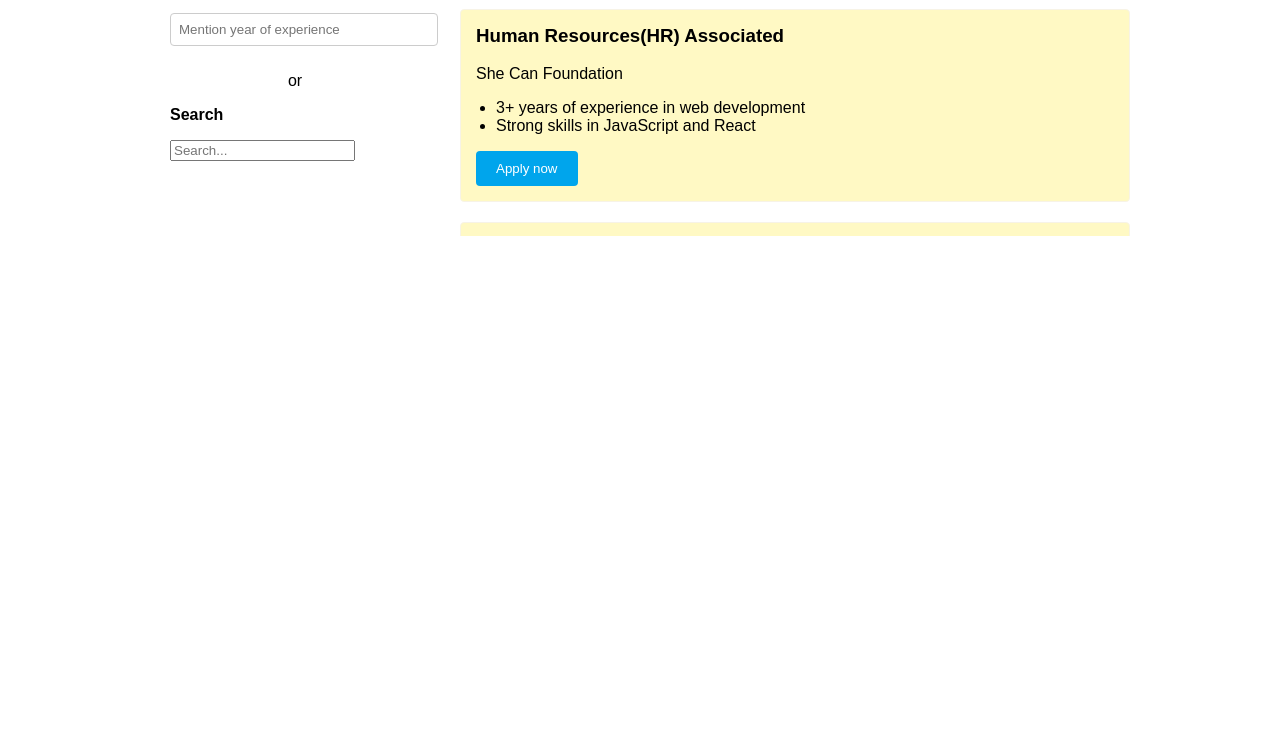
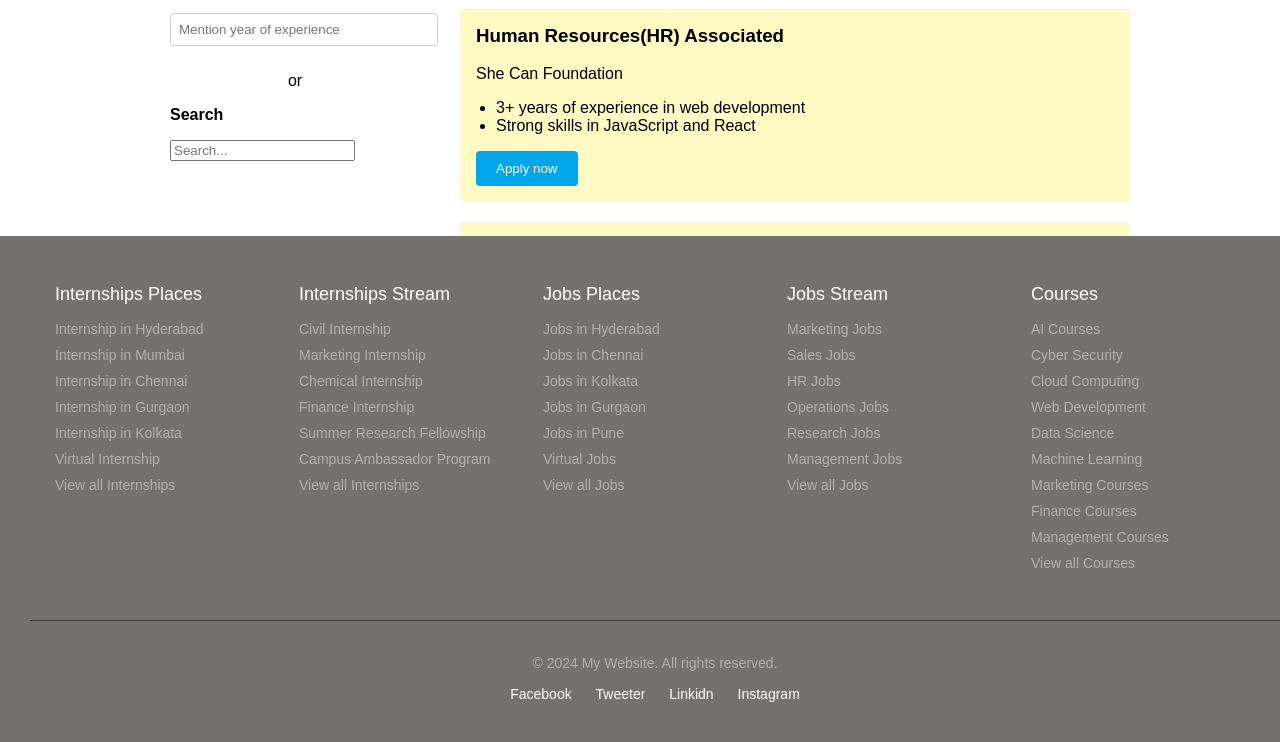
Before and after one commit to raj259968/internsala-clone, a plain HTML site: page index.html in a window 1280 px wide. Shown: the part 564-1306 px from the top of the page. Before the commit the page ends 860 px from the top, so only its background shows below. Drawn offline with Linux system fonts and the light colour scheme.

Commit message:
Add files via upload

```diff
--- a/index.html
+++ b/index.html
@@ -349,11 +349,96 @@
                     </ul>
                     <button class="apply-button">Apply now</button>
                 </div>
-
-
-
             </div>
         </div>
     </div>
+
+
+<footer class="footer-container">
+    <div class="footer-content">
+        <div class="footer-section">
+            <h3>Internships Places</h3>
+            <ul>
+
+                <li><a href="#">Internship in Hyderabad</a></li>
+                <li><a href="#">Internship in Mumbai</a></li>
+                <li><a href="#">Internship in Chennai</a></li>
+                <li><a href="#">Internship in Gurgaon</a></li>
+                <li><a href="#">Internship in Kolkata</a></li>
+                <li><a href="#">Virtual Internship</a></li>
+                <li><a href="#">View all Internships</a></li>
+            </ul>
+        </div>
+
+        <div class="footer-section">
+            <h3>Internships  Stream</h3>
+            <ul>
+
+                <li><a href="#">Civil Internship</a></li>
+                <li><a href="#">Marketing Internship</a></li>
+                <li><a href="#">Chemical Internship</a></li>
+                <li><a href="#">Finance Internship</a></li>
+                <li><a href="#">Summer Research Fellowship</a></li>
+                <li><a href="#">Campus Ambassador Program</a></li>
+                <li><a href="#">View all Internships</a></li>
+            </ul>
+        </div>
+
+        <div class="footer-section">
+            <h3>Jobs Places</h3>
+            <ul>
+
+                <li><a href="#">Jobs in Hyderabad</a></li>
+                <li><a href="#">Jobs in Chennai</a></li>
+                <li><a href="#">Jobs in Kolkata</a></li>
+                <li><a href="#">Jobs in Gurgaon</a></li>
+                <li><a href="#">Jobs in Pune</a></li>
+                <li><a href="#">Virtual Jobs</a></li>
+                <li><a href="#">View all Jobs</a></li>
+            </ul>
+        </div>
+
+        <div class="footer-section">
+            <h3>Jobs Stream</h3>
+            <ul>
+
+                <li><a href="#">Marketing Jobs</a></li>
+                <li><a href="#">Sales Jobs</a></li>
+                <li><a href="#">HR Jobs</a></li>
+                <li><a href="#">Operations Jobs</a></li>
+                <li><a href="#">Research Jobs</a></li>
+                <li><a href="#">Management Jobs</a></li>
+                <li><a href="#">View all Jobs</a></li>
+            </ul>
+        </div>
+
+        <div class="footer-section">
+            <h3>Courses</h3>
+            <ul>
+                <li><a href="#">AI Courses</a></li>
+                <li><a href="#">Cyber Security</a></li>
+                <li><a href="#">Cloud Computing</a></li>
+                <li><a href="#">Web Development</a></li>
+                <li><a href="#">Data Science</a></li>
+                <li><a href="#">Machine Learning</a></li>
+                <li><a href="#">Marketing Courses</a></li>
+                <li><a href="#">Finance Courses</a></li>
+                <li><a href="#">Management Courses</a></li>
+                <li><a href="#">View all Courses</a></li>
+            </ul>
+        </div>
+    </div>
+
+    <div class="footer-bottom">
+        <p>© 2024 My Website. All rights reserved.</p>
+        <div class="social-links">
+            <a href="#" title="Facebook">Facebook</a>
+            <a href="#" title="Twitter">Tweeter</a>
+            <a href="#" title="LinkedIn">Linkidn</a>
+            <a href="#" title="YouTube">Instagram</a>
+        </div>
+    </div>
+</footer>
+
 </body>
 </html>
--- a/style.css
+++ b/style.css
@@ -171,3 +171,85 @@ input[type="text"] {
 .home{
     text-decoration: none;
 }
+
+
+.footer-container {
+    background-color: #757171;
+    color: white;
+    padding-top: 30px;
+    padding-left:30px ;
+    padding-bottom: 40px;
+    font-family: Arial, sans-serif;
+}
+
+.footer-content {
+    max-width: 1200px;
+    margin: 0 auto;
+    display: grid;
+    grid-template-columns: repeat(5, 1fr);
+    gap: 20px;
+}
+
+.footer-section h3 {
+    color: white;
+    font-size: 18px;
+    margin-bottom: 15px;
+    font-weight: 500;
+}
+
+.footer-section ul {
+    list-style: none;
+    padding: 0;
+    margin: 0;
+}
+
+.footer-section ul li {
+    margin-bottom: 8px;
+}
+
+.footer-section ul li a {
+    color: #b0b0b0;
+    text-decoration: none;
+    font-size: 14px;
+}
+
+.footer-section ul li a:hover {
+    color: white;
+}
+
+.footer-bottom {
+    margin-top: 40px;
+    padding-top: 20px;
+    border-top: 1px solid #404040;
+    text-align: center;
+    font-size: 14px;
+    color: #b0b0b0;
+}
+
+.social-links {
+    margin-top: 15px;
+}
+
+.social-links a {
+    color: white;
+    text-decoration: none;
+    margin: 0 10px;
+}
+
+@media (max-width: 1024px) {
+    .footer-content {
+        grid-template-columns: repeat(3, 1fr);
+    }
+}
+
+@media (max-width: 768px) {
+    .footer-content {
+        grid-template-columns: repeat(2, 1fr);
+    }
+}
+
+@media (max-width: 480px) {
+    .footer-content {
+        grid-template-columns: 1fr;
+    }
+}
```
